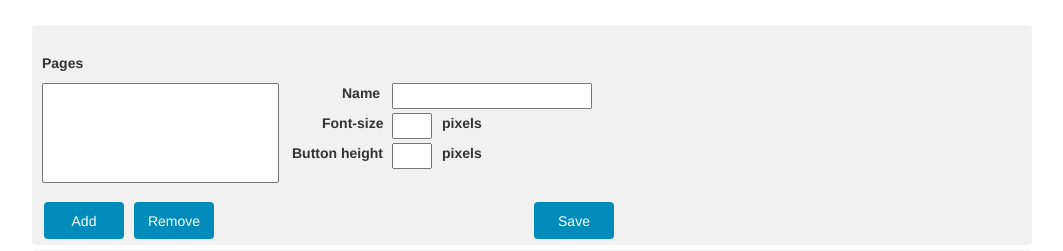
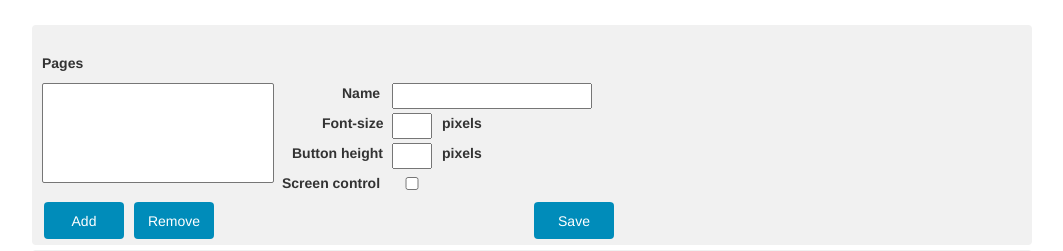
Before and after one commit to mgeraert/MLDaliWEB, a Flask app: page /visuals in a window 1280 px wide. Shown: the part 52-303 px from the top of the page, without its empty margins (108-1171 px from the left). Run offline with Flask 3, Linux system fonts and the light colour scheme; data that the repository does not hold is empty; parts of the project's set-up code (start-up, migrations or seed data) failed here and were passed over; some libraries are stand-ins or nearby versions.

Commit message:
Bug in index and control

```diff
--- a/blue_pages.py
+++ b/blue_pages.py
@@ -10,6 +10,7 @@ def get_pages():
     db = Database()
     return json.dumps(db.get_pages())
 
+
 @pages.route("/getPage", methods=['GET'])
 def get_page():
     page_id = request.args.get('page_id')
@@ -21,6 +22,7 @@ def get_page():
     data = c.fetchall()
     return json.dumps(data)
 
+
 @pages.route("/InsertPage", methods=['GET'])
 def insert_page():
     db = Database()
@@ -30,21 +32,26 @@ def insert_page():
     db.conn.commit()
     return 'http200'
 
+
 @pages.route("/UpdatePage", methods=['GET'])
 def update_page():
-
-    page_id  = request.args.get('page_id')
+    page_id = request.args.get('page_id')
     page_name = request.args.get('page_name')
     page_font_size = request.args.get('page_font_size')
     page_button_height = request.args.get('page_button_height')
+    page_control_type = request.args.get('page_control_type')
 
     db = Database()
     c = db.conn.cursor()
-    sql_string = 'UPDATE pages SET page_name="' + page_name + '", page_font_size=' + page_font_size + ', page_button_height=' + page_button_height + \
-                                                               ' WHERE ID=' + page_id
+    sql_string = 'UPDATE pages SET page_name="' + page_name + \
+                 '", page_font_size=' + page_font_size + \
+                 ', page_button_height=' + page_button_height + \
+                 ', page_control_type=' + page_control_type + \
+                 ' WHERE ID=' + page_id
     c.execute(sql_string)
     db.conn.commit()
     return 'http200'
+
 
 @pages.route("/DeletePage", methods=['GET'])
 def delete_page():
@@ -57,6 +64,7 @@ def delete_page():
     sql_string = 'DELETE FROM visual WHERE visual_page_ID=' + page_id
     return 'http200'
 
+
 def dict_factory(cursor, row):
     d = {}
     for idx, col in enumerate(cursor.description):
--- a/templates/visuals.html
+++ b/templates/visuals.html
@@ -158,9 +158,10 @@
                             text: item.page_name
                         }));
                     });
+                    g_SelectedPageIndex = 0;
                     $('#pages option')[0].selected = true;
                     getVisuals();
-                    g_SelectedPageIndex = 0;
+
                 }
             });
         }
@@ -187,6 +188,12 @@
             $('#page_name:text').val(g_Pages[g_SelectedPageIndex].page_name);
             $('#page_font_size:text').val(g_Pages[g_SelectedPageIndex].page_font_size);
             $('#page_button_height:text').val(g_Pages[g_SelectedPageIndex].page_button_height);
+            if(g_Pages[g_SelectedPageIndex].page_control_type){
+                document.getElementById("screen_type").checked = true;
+            }else{
+                document.getElementById("screen_type").checked = false;
+            }
+
             getVisuals();
         }
 
@@ -263,11 +270,18 @@
             page_name = $('#page_name').val();
             page_font_size = $('#page_font_size').val();
             page_button_height = $('#page_button_height').val();
+            if (document.getElementById("screen_type").checked){
+                page_control_type = 1;
+            }
+            else{
+                page_control_type = 0;
+            }
 
             argString = "?page_name=" + page_name +
                 "&page_font_size=" + page_font_size +
                 "&page_button_height=" + page_button_height +
-                "&page_id=" + page_id.toString();
+                "&page_id=" + page_id.toString() +
+                "&page_control_type=" + page_control_type.toString();
 
             $.get("/UpdatePage" + argString, function (data, status) {
                 if (data.localeCompare('http200') == 0) {
@@ -342,7 +356,7 @@
         <div class='widePanel' style='height:220px;width:1000px;'>
             <label for="pages" style="position:absolute;top:28px;left:10px">Pages</label>
             <select id="pages" size="5" onClick="doSelectPage()"
-                style="position:absolute; top:58px; left:10px; width: 237px;height: 100px;"></select>
+                style="position:absolute; top:58px; left:10px; width: 232px;height: 100px;"></select>
             <button type="button" class="mlbutton" style="position:absolute; top:175px; left:10px; width:80px;"
                 onclick='AddPage();'>Add</button>
             <button type="button" class="mlbutton" style="position:absolute; top:175px; left:100px; width:80px;"
@@ -357,9 +371,14 @@
             <input id="page_font_size" style="position:absolute; top:88px; left:360px; width:40px;"></input>
             <label style="position:absolute;top:88px;left:410px">pixels</label>
 
+
             <label for="page_button_height" style="position:absolute;top:118px;left:260px">Button height</label>
             <input id="page_button_height" style="position:absolute; top:118px; left:360px; width:40px;"></input>
             <label style="position:absolute;top:118px;left:410px">pixels</label>
+
+            <label for="screen_type" style="position:absolute;top:148px;left:250px">Screen control</label>
+            <input id="screen_type" type='checkbox' style="position:absolute; top:148px; left:360px; width:40px;"></input>
+
 
         </div>
 
```
